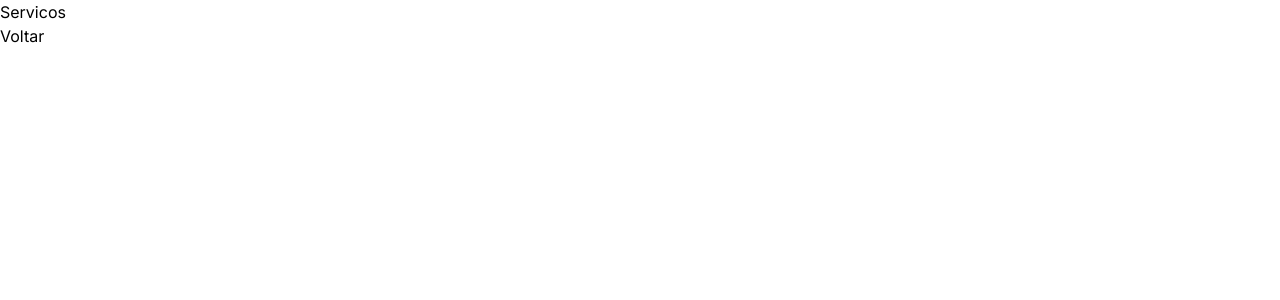
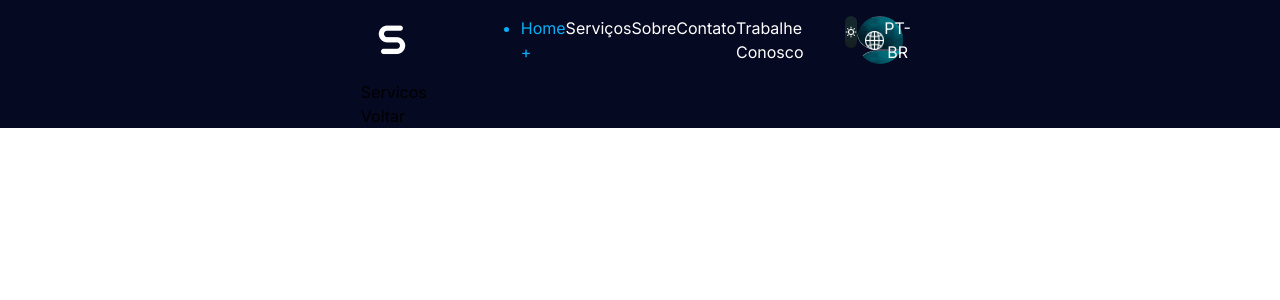
Before and after one commit to Tassio2002/simbiose-site, a Next.js app: page /servicos in a window 1280 px wide. Shown: the top 300 px of the page. Built offline with nearby package versions, Linux system fonts and the light colour scheme.

Commit message:
:construction: add navbar in all pages

```diff
--- a/src/app/(routes)/(home)/page.jsx
+++ b/src/app/(routes)/(home)/page.jsx
@@ -8,12 +8,7 @@ import NavBar from "@/app/components/global/NavBar/NavBar";
 export default function Home() {
   const servicosCardData = data.home.servicos.cards;
   return (
-    <Container>
-      <NavBar />
-      <h1 className="title">Hello NextJS</h1>
-      <Link href="/servicos" className="btn_blue">
-        Ir para serviços
-      </Link>
+    <>
       <div className="flex-container">
         {servicosCardData.map((card, index) => (
           <Card
@@ -24,6 +19,6 @@ export default function Home() {
           />
         ))}
       </div>
-    </Container>
+    </>
   );
 }
--- /dev/null
+++ b/src/app/(routes)/layout.js
@@ -0,0 +1,13 @@
+import Container from "../components/global/Container/Container";
+import NavBar from "../components/global/NavBar/NavBar";
+
+export default function pagesLayout({ children }) {
+  return (
+    <div className="bg-background">
+      <Container>
+        <NavBar />
+        {children}
+      </Container>
+    </div>
+  );
+}
--- a/src/app/components/global/NavBar/NavBar.jsx
+++ b/src/app/components/global/NavBar/NavBar.jsx
@@ -31,19 +31,19 @@ const NavBar = () => {
       <div className="nav-links">
         <ul>
           <li>
-            <Link href="/sobre">Home +</Link>
+            <Link href="/">Home +</Link>
           </li>
           <li>
-            <Link href="/sobre">Serviços</Link>
+            <Link href="/servicos">Serviços</Link>
           </li>
           <li>
             <Link href="/sobre">Sobre</Link>
           </li>
           <li>
-            <Link href="/sobre">Contato</Link>
+            <Link href="/contact">Contato</Link>
           </li>
           <li>
-            <Link href="/sobre">Trabalhe Conosco</Link>
+            <Link href="/trabalhe">Trabalhe Conosco</Link>
           </li>
         </ul>
       </div>
--- a/src/app/components/global/NavBar/styles/style.css
+++ b/src/app/components/global/NavBar/styles/style.css
@@ -4,7 +4,7 @@
 
 @layer components {
   .nav-bar {
-    @apply w-full p-4 flex justify-between items-center bg-[#0C1335];
+    @apply w-full p-4 flex justify-between items-center;
   }
 
   .nav-links {
```
